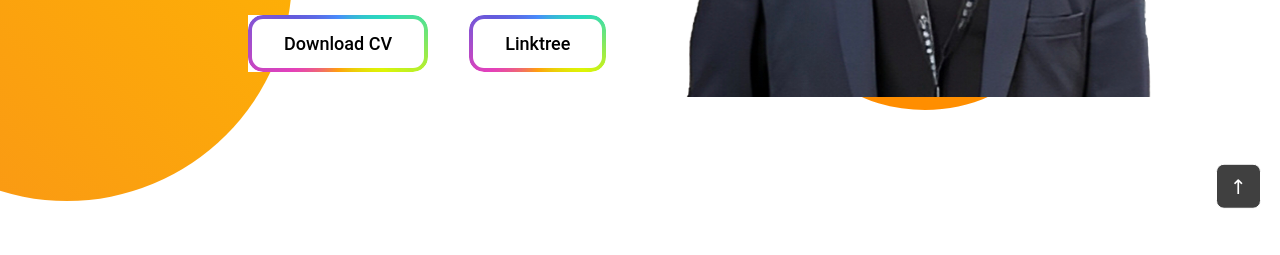
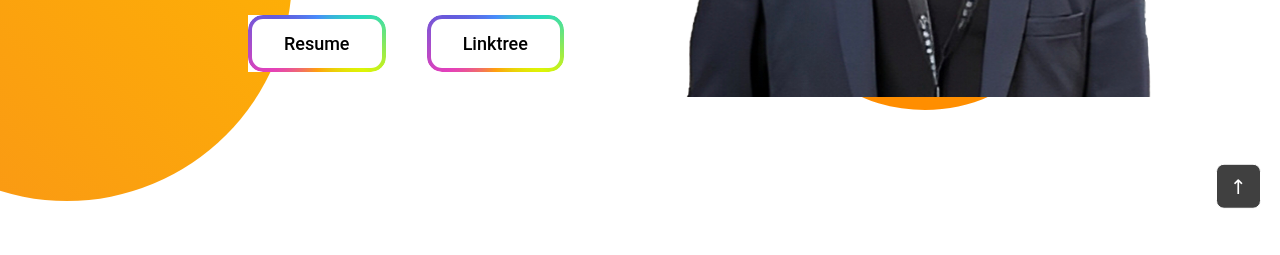
Before and after one commit to MaybeTarun/Portfolio.github.io, a plain HTML site: page index.html in a window 1280 px wide. Shown: the part 545-800 px from the top of the page. Drawn offline with nearby package versions, Linux system fonts and the light colour scheme; a web font is replaced by a local one.

Commit message:
Update index.html

```diff
--- a/index.html
+++ b/index.html
@@ -32,7 +32,7 @@
                     <h1>I am a <span class="multitext"></span></h1>
                     <p>Tech enthusiast specializing in Cloud Computing with a passion for designing</p>
                     <div class="btn">
-                        <button href="Resume.pdf">Download CV</button>
+                        <a href="Resume.pdf" target="_blank"><button>Resume</button></a>
                         <a href="https://linktr.ee/maybetarun" target="_blank"><button>Linktree</button></a>
                     </div>
                 </div>
```
